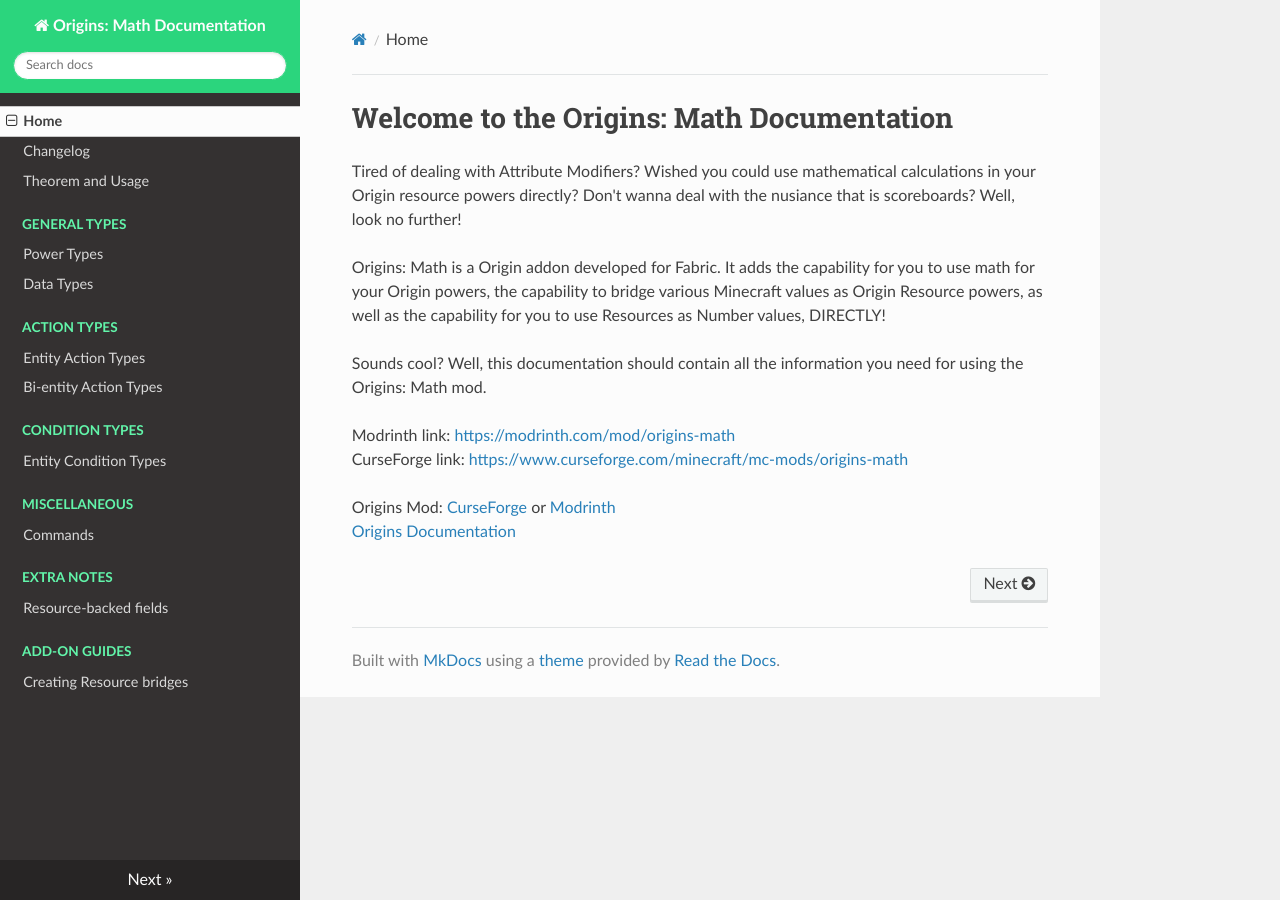
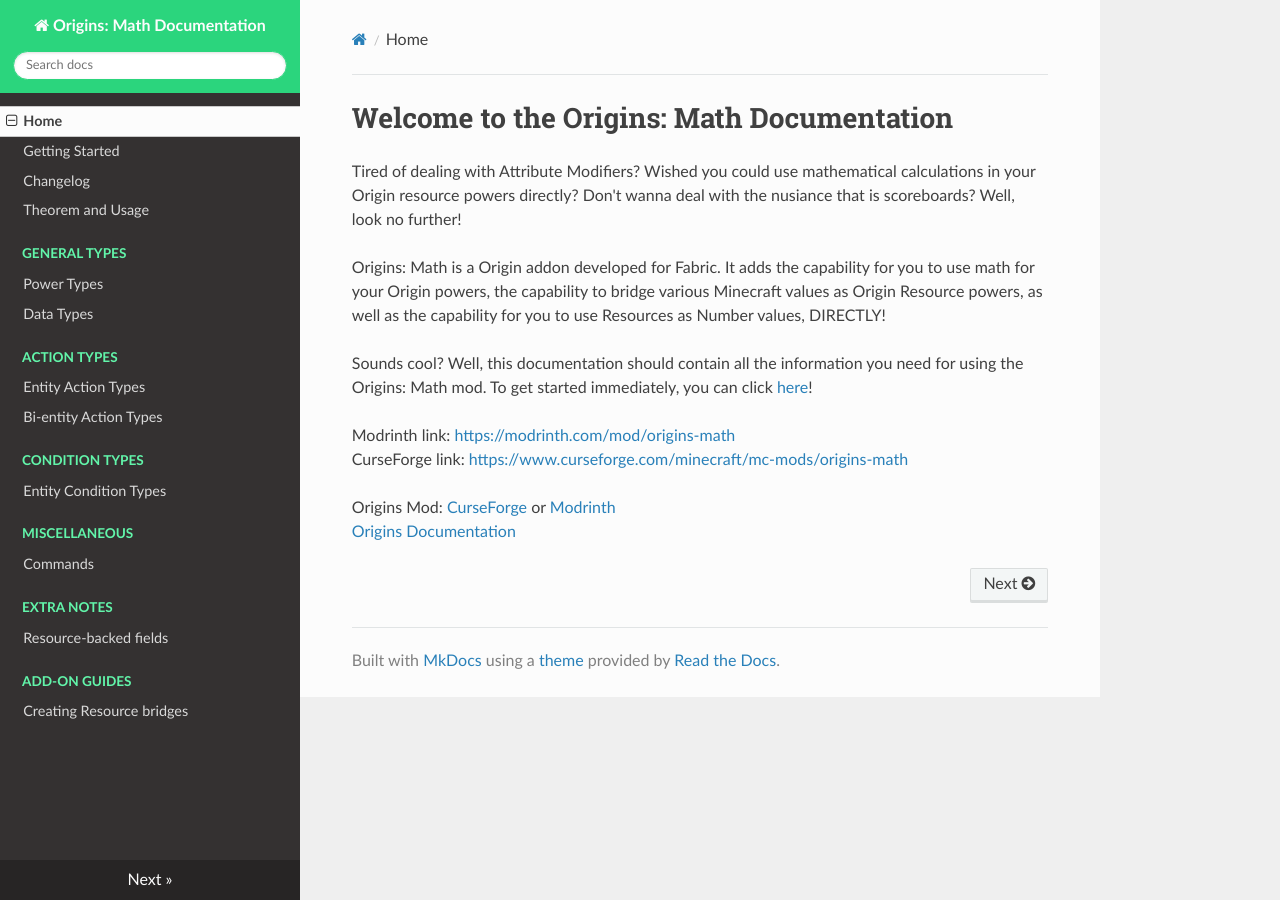
Before and after one commit to xrickastley/origins-math-docs, an MkDocs documentation site: the page built from docs/index.md, in a window 1280 px wide. Built offline with MkDocs 1.6.1, drawn with Linux system fonts in a browser that asks for light colours; nearby versions of some CDN libraries.

Commit message:
Added "Getting Started" page.

```diff
--- a/docs/index.md
+++ b/docs/index.md
@@ -4,7 +4,7 @@ Tired of dealing with Attribute Modifiers? Wished you could use mathematical cal
 
 Origins: Math is a Origin addon developed for Fabric. It adds the capability for you to use math for your Origin powers, the capability to bridge various Minecraft values as Origin Resource powers, as well as the capability for you to use Resources as Number values, DIRECTLY!
 
-Sounds cool? Well, this documentation should contain all the information you need for using the Origins: Math mod.
+Sounds cool? Well, this documentation should contain all the information you need for using the Origins: Math mod. To get started immediately, you can click [here](./getting_started.md)!
 
 Modrinth link: [https://modrinth.com/mod/origins-math](https://modrinth.com/mod/origins-math)
 CurseForge link: [https://www.curseforge.com/minecraft/mc-mods/origins-math](https://www.curseforge.com/minecraft/mc-mods/origins-math)
--- a/mkdocs.yml
+++ b/mkdocs.yml
@@ -1,6 +1,7 @@
 site_name: "Origins: Math Documentation"
 nav:
   - Home: index.md
+  - Getting Started: getting_started.md
   - Changelog: changelog.md
   - Theorem and Usage: theorem_and_usage.md
   - General Types:
```
Also changed, not shown: docs/getting_started.md (added, +14 -0 lines).
